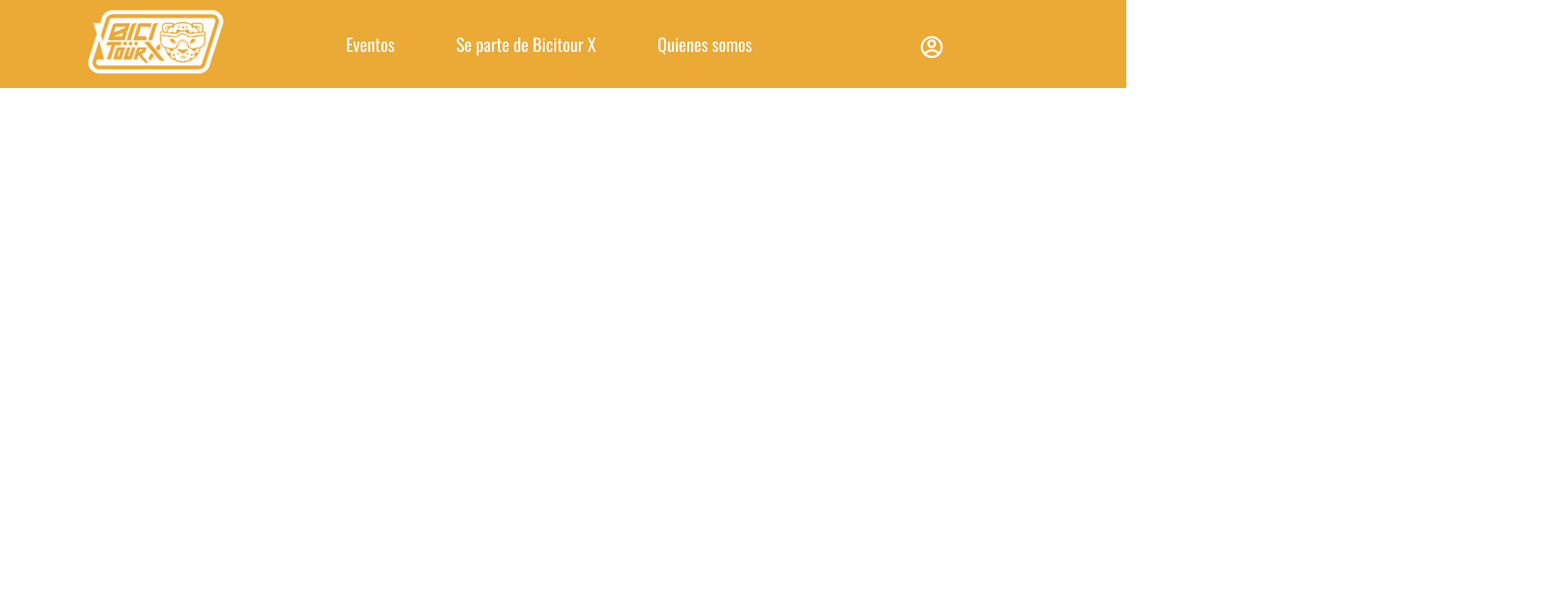
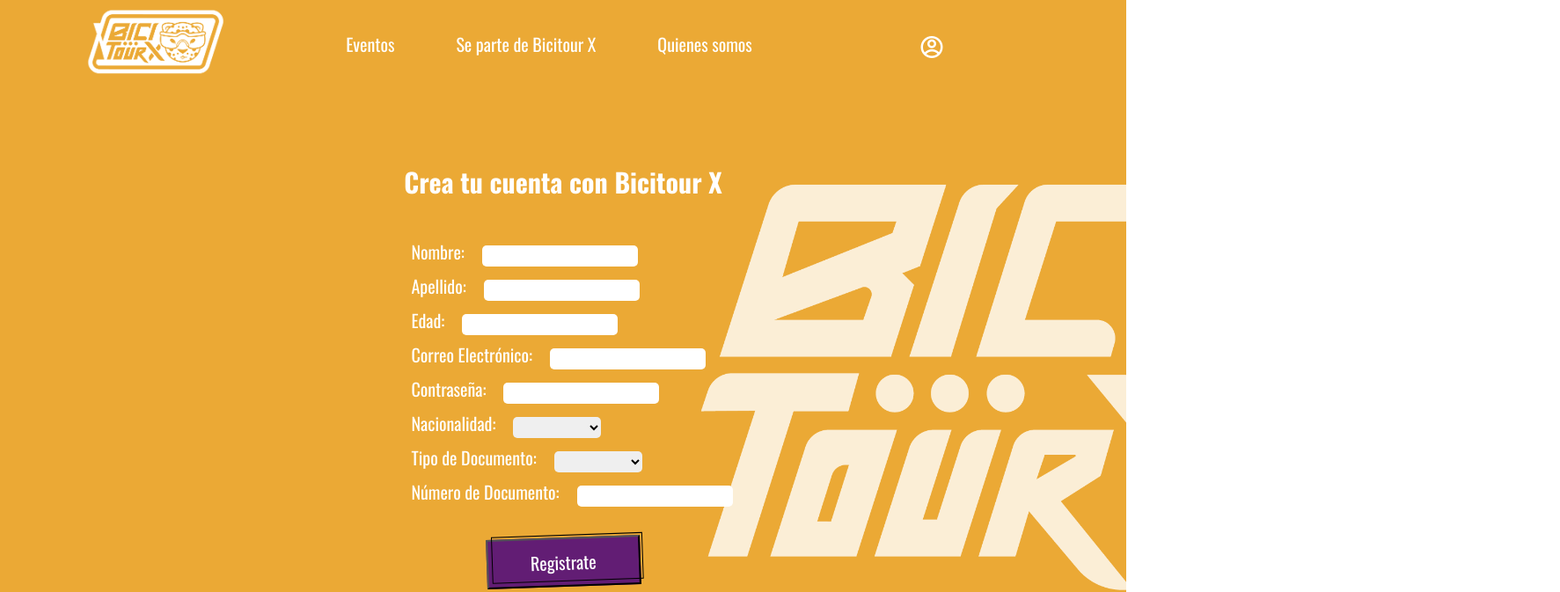
Before and after one commit to messtevez/BicitourXAngular, an Angular app: page /registro in a window 1280 px wide. Shown: the top 673 px of the page at 88% size, 1773 px wide, since content can reach past the window. Built offline with nearby package versions, Linux system fonts and the light colour scheme.

Commit message:
pagina login y registro

```diff
--- a/src/app/components/login/login.component.html
+++ b/src/app/components/login/login.component.html
@@ -11,7 +11,7 @@
                 </div>
                 <div class="pw">
                     <label for="psw"><b>Contraseña:</b></label>
-                    <input type="password" placeholder="Enter Password" name="psw" required>
+                    <input type="password" placeholder="" name="psw" required>
                 </div>
                 <button class="button-53" type="submit">Iniciar sesión</button>
             </div>
--- a/src/app/components/register/register.component.css
+++ b/src/app/components/register/register.component.css
@@ -0,0 +1,114 @@
+.registro{
+    background-color: #EBA935;
+    height: 100vh;
+    padding-top: 20px;
+    display: flex;
+    flex-direction: column;
+    justify-content: center;
+    align-items: center;
+}
+.registro h3{
+    color: white;
+    font-family: var(--titulos);
+    font-size: 30px;
+    margin: 10px;
+    padding-top: 20px;
+}
+
+.backgroundImg {
+    opacity: 0.8;
+    width: 80%;
+    position: fixed;
+    left: 616px;
+    top: -60px;
+    height: auto;
+    overflow: hidden;
+    z-index: 1;
+}
+
+.registroForm{
+    z-index: 2;
+    font-family: var(--titulos);
+    color: white;
+    margin: 20px;
+}
+
+.registroForm label{
+    font-size: 20px;
+    margin: 0 20px;
+}
+
+.registroForm input{
+    border-radius: 5px;
+    border: none;
+    height: 1.5rem;
+}
+
+.registroForm select{
+    border: none;
+    border-radius: 5px;
+    width: 100px;
+    height: 1.5rem;
+}
+
+.formulario{
+    line-height: 15px;
+    padding-top: 20px;
+}
+
+.botonRegistro{
+    display: flex;
+    justify-content: center;
+    margin-top: 20px;
+}
+
+.button-53 {
+    z-index: 2;
+    background-color: #621D74;
+    box-sizing: border-box;
+    color: #ffffff;
+    display: flex;
+    font-family: var(--titulos);
+    font-size: 1rem;
+    font-weight: 400;
+    justify-content: center;
+    line-height: 1.75rem;
+    padding: .75rem 1.65rem;
+    position: relative;
+    text-align: center;
+    text-decoration: none #000000 solid;
+    text-decoration-thickness: auto;
+    max-width: 460px;
+    position: relative;
+    cursor: pointer;
+    transform: rotate(-2deg);
+    user-select: none;
+    -webkit-user-select: none;
+    touch-action: manipulation;
+}
+
+.button-53:focus {
+    outline: 0;
+}
+
+.button-53:after {
+    content: '';
+    position: absolute;
+    border: 1px solid #000000;
+    bottom: 4px;
+    left: 4px;
+    width: calc(100% - 1px);
+    height: calc(100% - 1px);
+}
+
+.button-53:hover:after {
+    bottom: 2px;
+    left: 2px;
+}
+
+@media (min-width: 768px) {
+    .button-53 {
+        padding: .75rem 3rem;
+        font-size: 1.25rem;
+    }
+}
--- a/src/app/components/register/register.component.html
+++ b/src/app/components/register/register.component.html
@@ -1,9 +1,10 @@
 <app-navbar background="#EBA935"></app-navbar>
-<section>
+<section class="registro">
     <img class="backgroundImg" alt="" src="../../../assets/img/LogoTexto.png">
     <h3>Crea tu cuenta con Bicitour X</h3>
-    <div>
+    <div class="registroForm">
         <form action="#" method="post">
+            <div class="formulario">
                 <label for="nombre">Nombre:</label>
                 <input type="text" id="nombre" name="nombre" required><br><br>
 
@@ -21,7 +22,7 @@
 
                 <label for="nacionalidad">Nacionalidad:</label>
                 <select id="nacionalidad" name="nacionalidad" required>
-                <option value="">Selecciona tu nacionalidad</option>
+                    <option value=""></option>
                     <option value="argentina">Argentina</option>
                     <option value="colombia">Colombia</option>
                     <option value="mexico">México</option>
@@ -31,16 +32,18 @@
 
                 <label for="tipo_documento">Tipo de Documento:</label>
                 <select id="tipo_documento" name="tipo_documento" required>
-                <option value="">Selecciona el tipo de documento</option>
-                <option value="dni">DNI</option>
-                <option value="pasaporte">Pasaporte</option>
-                <option value="cedula">Cédula</option>
+                    <option value=""></option>
+                    <option value="pasaporte">Pasaporte de extranjeria</option>
+                    <option value="cedula">Cédula de ciudadania</option>
                 </select><br><br>
 
                 <label for="numero_documento">Número de Documento:</label>
                 <input type="text" id="numero_documento" name="numero_documento" required><br><br>
+            </div>
 
-            <input type="submit" value="Registrarse">
+            <div class="botonRegistro">
+                <button class="button-53" type="submit">Registrate</button>
+            </div>
         </form>
     </div>
 </section>
```
Lines whose indentation alone changed are shown as unchanged.
